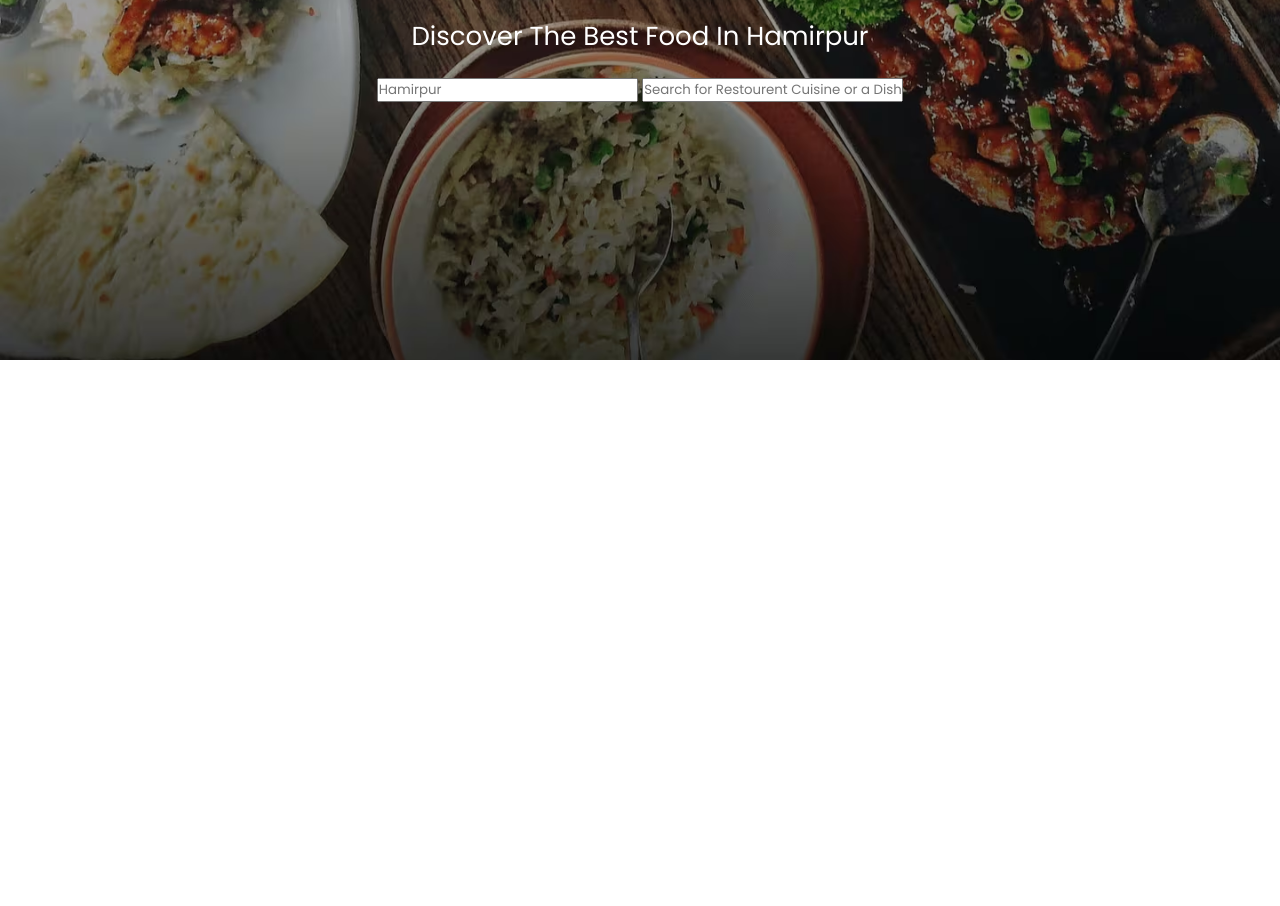
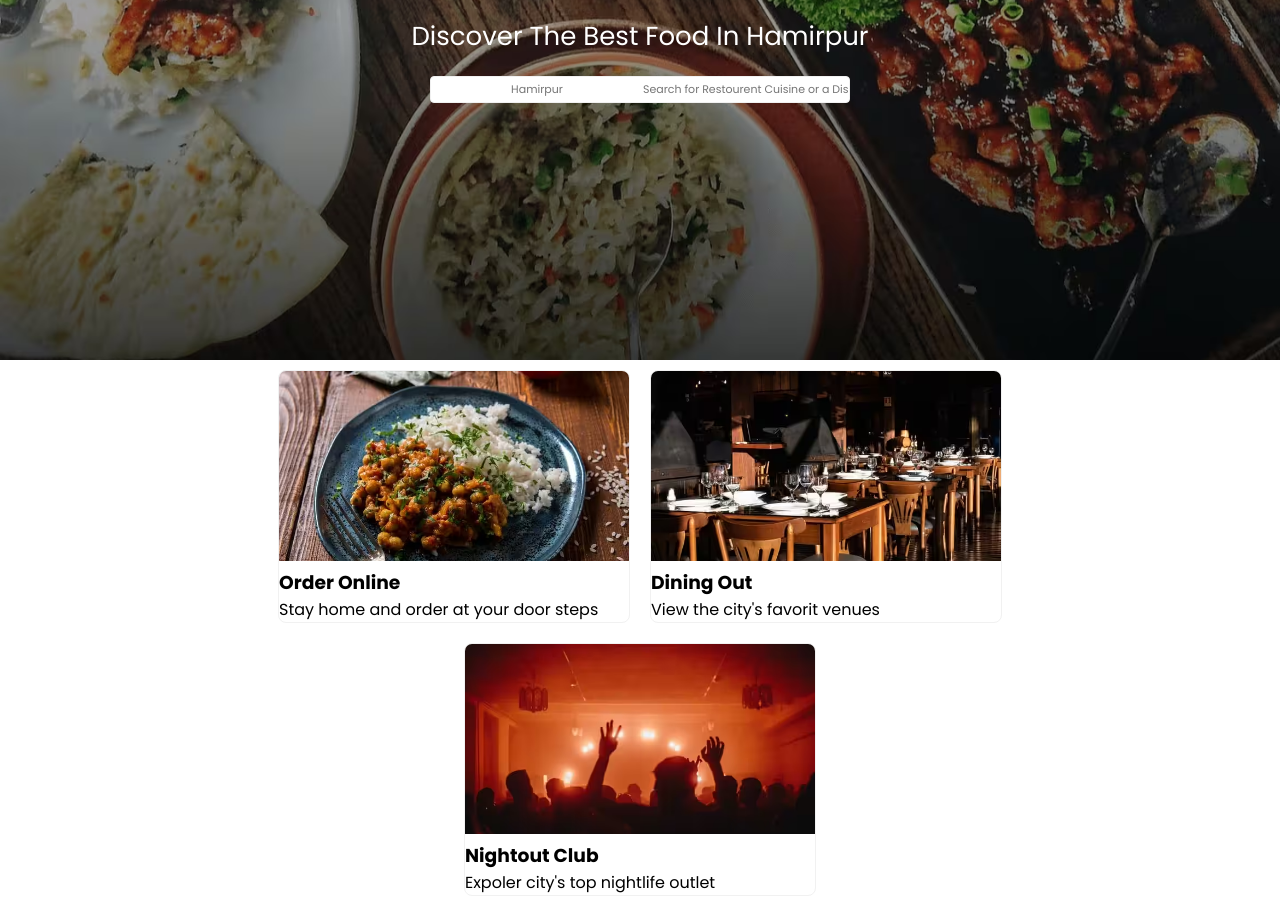
Before and after one commit to Rexkz45/Landing_Page_Zomato, a plain HTML site: page index.html in a window 1280 px wide. Shown: the part 210-1116 px from the top of the page. Before the commit the page ends 800 px from the top, so only its background shows below. Drawn offline with Linux system fonts and the light colour scheme; a web font is replaced by a local one.

Commit message:
done till offers

```diff
--- a/index.html
+++ b/index.html
@@ -34,5 +34,22 @@
     </div>
 
   </section>
+  <section class="container offers">
+    <div class="card">
+        <img src="./assets/item1.png" alt="">
+        <h3>Order Online</h3>
+        <p>Stay home and order at your door steps</p>
+    </div>
+    <div class="card">
+        <img src="./assets/item2.png" alt="">
+        <h3>Dining Out</h3>
+        <p>View the city's favorit venues</p>
+    </div>
+    <div class="card">
+        <img src="./assets/item3.png" alt="">
+        <h3>Nightout Club</h3>
+        <p>Expoler city's top nightlife outlet</p>
+    </div>
+  </section>
 </body>
 </html>
--- a/style.css
+++ b/style.css
@@ -47,4 +47,101 @@ margin: 10px 35px;
     font-weight: 400;
 
 }
-.hero_section
+.hero_section_inputs{
+    background-color: white;
+    /* max-width: 80%; */
+    width: 420px;
+    /* height: 20px; */
+    display: flex;
+    align-items: center;
+    justify-content: center;
+    border: 1px solid #f0f0f0;
+    border-radius: 4px;
+    height: 27px;
+}
+.hero_section_inputs input{
+    outline: none;
+    border: none;
+    font-size: 11px;
+    text-align: center;
+    font-weight: 400;
+}
+.hero_section_inputs .hero_section_food{
+    width: 65%;
+}
+.hero_section_inputs .hero_section_location{
+    width: 35%;
+    border-right: 5px solid #221d1d;
+}
+.user_link{
+    display: flex;
+    justify-content: center;
+    align-items: center;
+    /* background-color: white; */
+    border: 1px solid white;
+    color: black;
+    height: 32px;
+    width: 32px;
+    border-radius: 50%;
+    display:none;
+}
+@media  screen and (max-width:600px) {
+    .user_link{
+        display: flex;
+        padding-left: 20px;
+
+    }
+    .hero_section header .navbar .nav_link{
+        display: none;
+    }
+    .hero_section header .navbar{
+        margin-left: 20px;
+    }
+    .hero_section_container .hero_section_logo{
+        width: 250px;
+    }
+    .hero_section_inputs{
+        flex-direction: column;
+        gap: 10px;
+        background-color: transparent;
+        border: none;
+    }
+    .hero_section_inputs input{
+        width: 280px;
+        height: 20px;
+        border-radius: 5px;
+
+    }
+
+}
+.container{
+    width: 80%;
+    margin: 10px auto;
+}
+.offers{
+    display: flex;
+    flex-wrap: wrap;
+    gap: 20px;
+    /* background-color: #e6e3e3; */
+
+    justify-content: center;
+
+
+    align-items: center;
+
+}
+.offers .card{
+    border-radius: 8px;
+    border: 1px solid #f1f1f1;
+    overflow: hidden;
+transition: 300ms;
+}
+.offers .card:hover{
+    scale: 1.05;
+}
+.offers img{
+height: 190px;
+width: 350px;
+object-fit: cover;
+object-position: center;
+}
```
Also changed, not shown: assets/appleStore.png (added), assets/collection1.jpg (added), assets/collection2.jpg (added), assets/collection3.jpg (added), assets/collection4.jpg (added), assets/heroSectionBackground.png (added), assets/heroSectionLogo.png (added), assets/item1.png (added), assets/item2.png (added), assets/item3.png (added), assets/item4.png (added), assets/logo.png (added), assets/mobileBanner.png (added), assets/playStore.png (added).
